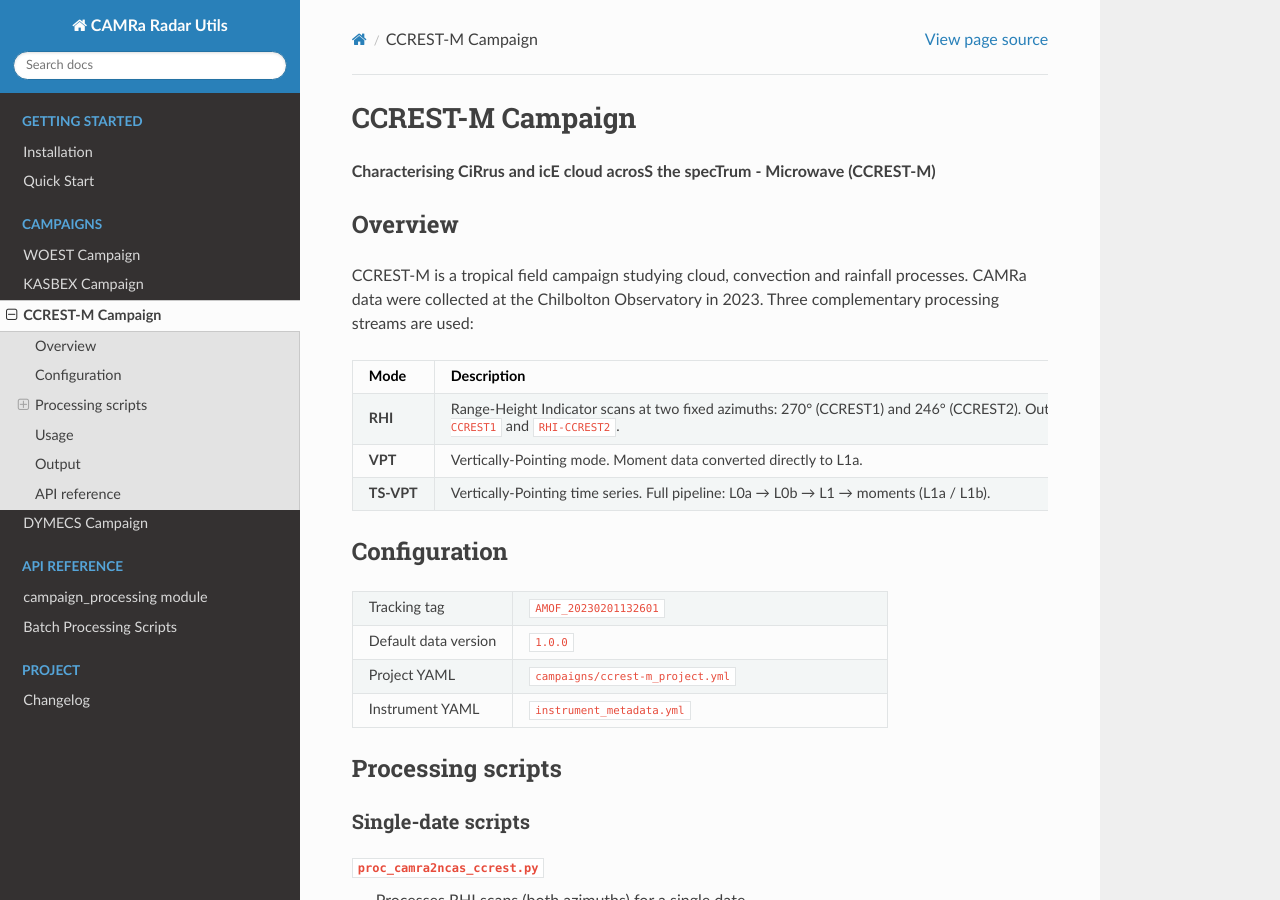
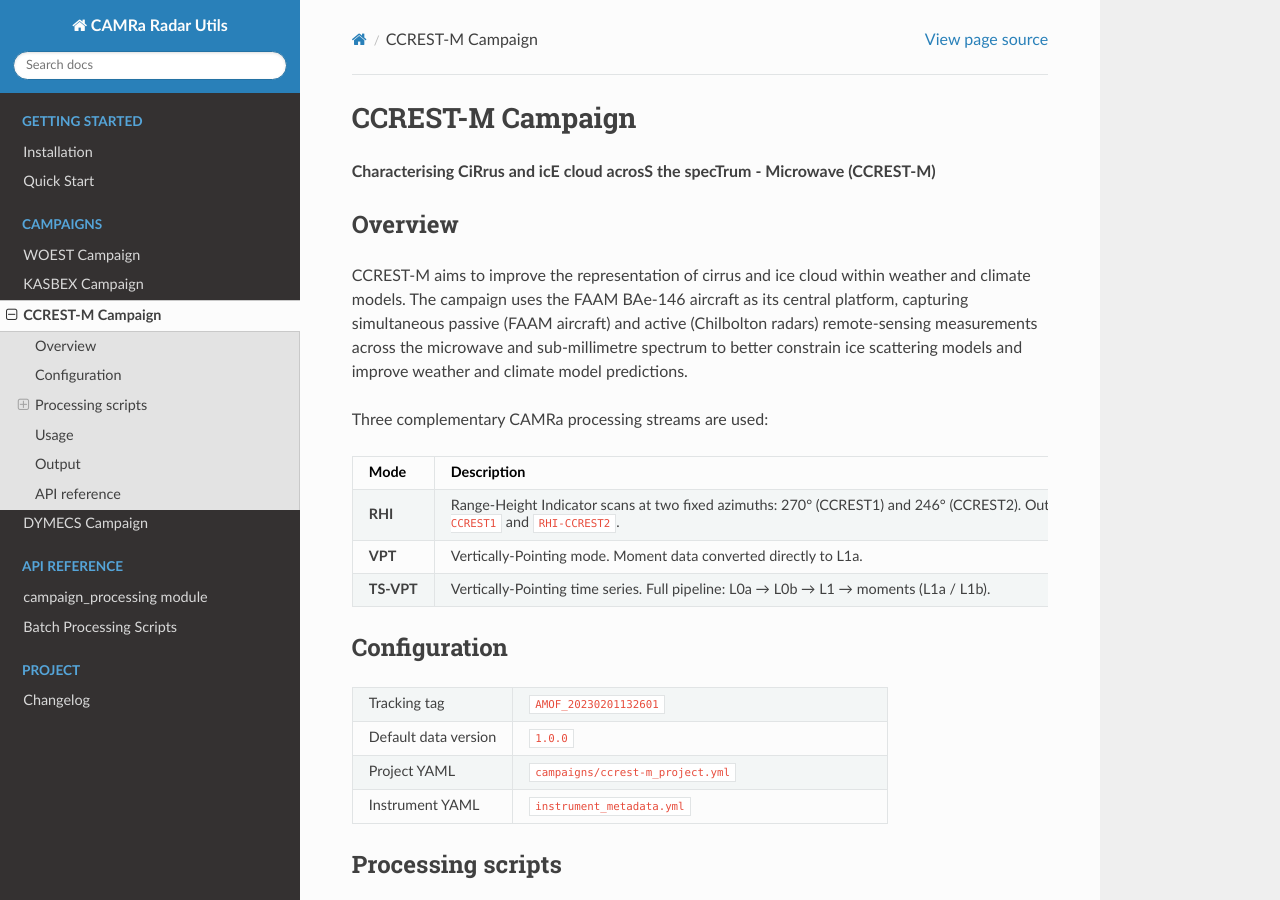
Before and after one commit to longlostjames/camra-radar-utils, a Sphinx documentation site: the page built from docs/campaigns/ccrest.rst, in a window 1280 px wide and 900 px high. Built offline with Sphinx 7.4.7 and the Read the Docs theme 3.1.0, drawn with Linux system fonts in a browser that asks for light colours.

Commit message:
Fix CCREST-M campaign overview text
Replace incorrect 'tropical field campaign' description with accurate
summary drawn from the YAML abstract: cirrus/ice cloud characterisation
using combined FAAM aircraft and Chilbolton radar measurements.

```diff
--- a/docs/campaigns/ccrest.rst
+++ b/docs/campaigns/ccrest.rst
@@ -6,9 +6,14 @@ CCREST-M Campaign
 Overview
 --------
 
-CCREST-M is a tropical field campaign studying cloud, convection and rainfall
-processes.  CAMRa data were collected at the Chilbolton Observatory in 2023.
-Three complementary processing streams are used:
+CCREST-M aims to improve the representation of cirrus and ice cloud within
+weather and climate models.  The campaign uses the FAAM BAe-146 aircraft as
+its central platform, capturing simultaneous passive (FAAM aircraft) and
+active (Chilbolton radars) remote-sensing measurements across the microwave
+and sub-millimetre spectrum to better constrain ice scattering models and
+improve weather and climate model predictions.
+
+Three complementary CAMRa processing streams are used:
 
 .. list-table::
    :header-rows: 1
```
